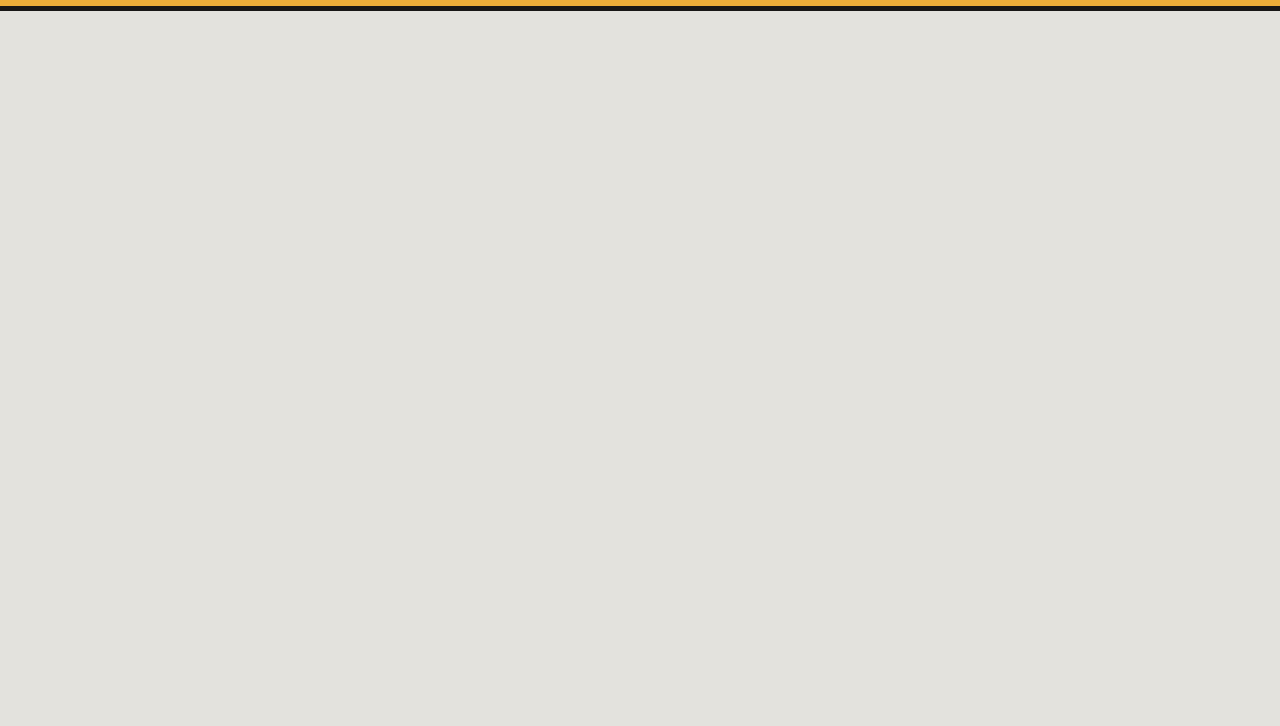
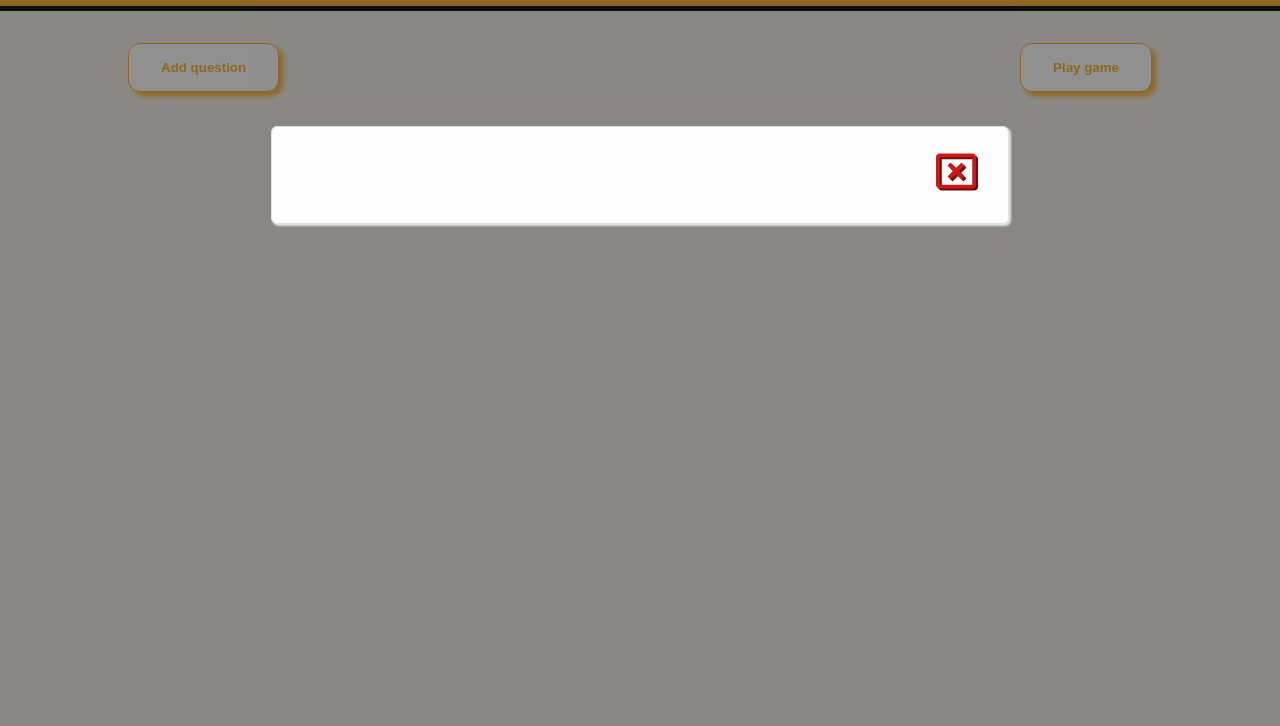
Before and after one commit to Chinmaiy/fe_challenges, a plain HTML site: page challenges/challenge_4.html in a window 1280 px wide. Shown: the part 74-800 px from the top of the page. Drawn offline with Linux system fonts and the light colour scheme.

Commit message:
Challenge 4 - add buttons and modal layout + refactor to commons

```diff
--- a/challenges/challenge_4.css
+++ b/challenges/challenge_4.css
@@ -1 +1,42 @@
 @import url(../commons.css);
+
+
+
+#btns-container {
+    display: flex;
+    justify-content: space-between;
+}
+
+.modal {
+    position: fixed;
+    z-index: 1;
+    padding-top: 25vh;
+    left: 0;
+    top: 0;
+    width: 100%;
+    height: 100%;
+    overflow: auto;
+    background-color: rgba(0, 0, 0, 0.4);
+    /* display: none; */
+}
+
+.modal-content {
+    position: relative;
+    background-color: var(--white);
+    margin: auto;
+    padding: 3rem;
+    border: 1px solid var(--light-gray);
+    border-radius: 6px;
+    box-shadow: 2px 2px 2px var(--light-gray);
+    width: 50%;
+}
+
+ .modal-close-icon {
+    position: absolute;
+    top: 1.5rem;
+    right: 2rem;
+    cursor: pointer;
+    color: var(--red);
+    font-size: 2.5rem;
+    text-shadow: 2px 2px var(--dark-red);
+}
--- a/challenges/challenge_4.html
+++ b/challenges/challenge_4.html
@@ -23,6 +23,17 @@
 
     <section class="page-container">
 
+        <div id="btns-container">
+            <button>Add question</button>
+            <button>Play game</button>
+        </div>
+
+        <div class="modal">
+            <div class="modal-content">
+                <i class="modal-close-icon far fa-window-close"></i>
+            </div>
+        </div>
+
     </section>
 
     <script src="challenge_4.js"></script>
--- a/challenges/challenge_4.js
+++ b/challenges/challenge_4.js
@@ -0,0 +1,2 @@
+document.getElementsByClassName('modal-content')[0]
+    .addEventListener('click', () => console.log('close clicked!'));
--- a/commons.css
+++ b/commons.css
@@ -6,12 +6,17 @@
 @import url('https://fonts.googleapis.com/css?family=Ubuntu:400,700');
 
 :root {
+    --white: #fefefe;
     --light: #E1E3DD;
     --medium: #ECAD39;
     --dark: #ff8b00;
     --black: #181716;
     --gray: #BEB8A6;
     --light-gray: #E3E2DD;
+    --red: #D01616;
+    --red-rgb: 208, 22, 22;
+    --dark-red: #6b0b0b;
+    --dark-red-rgb: 107, 11, 11;
 }
 
 body {
@@ -74,7 +79,7 @@ a {
 button {
     box-shadow: 4px 4px 5px 0px var(--medium);
     border-radius:12px;
-    border:1px solid var(--dark);
+    border:1px solid var(--medium);
     display:inline-block;
     cursor:pointer;
     color:var(--medium);
@@ -83,7 +88,9 @@ button {
     text-decoration:none;
 }
 button:hover {
-    background:linear-gradient(to bottom, var(--dark) 5%, var(--medium) 100%);
+    background: rgba(236, 173, 57, 0.75);
+    /* background:linear-gradient(to bottom, var(--medium) 5%, var(--medium) 100%); */
+    border: none;
     color: var(--black);
 }
 button:active {
@@ -95,3 +102,20 @@ button:active {
 button:focus {
     outline: none;
 }
+
+input {
+    height: 2rem;
+    margin: 0;
+    padding: 0 10px;
+    background: #fff;
+    border: 2px solid #e9e9e9;
+    outline: none;
+    color: #262b31;
+    box-shadow: none;
+    font-size: 1rem;
+    border-radius: 2px;
+}
+input:focus {
+    box-shadow: 0 0 5px rgba(236, 173, 57, 0.75);
+    border: 2px solid rgba(236, 173, 57, 0.75);
+}
```
Also changed, not shown: challenges/challenge_2.css (+0 -17 lines).
